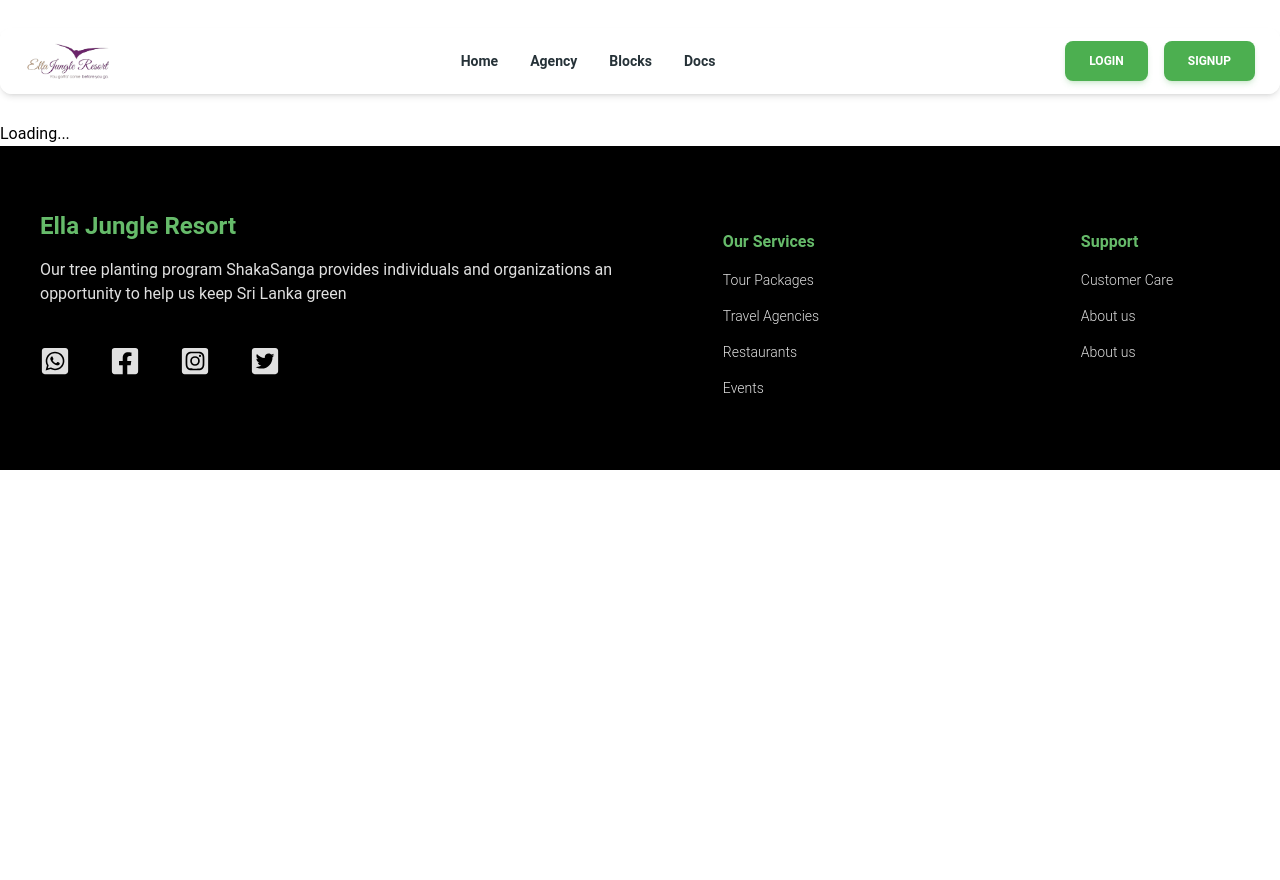
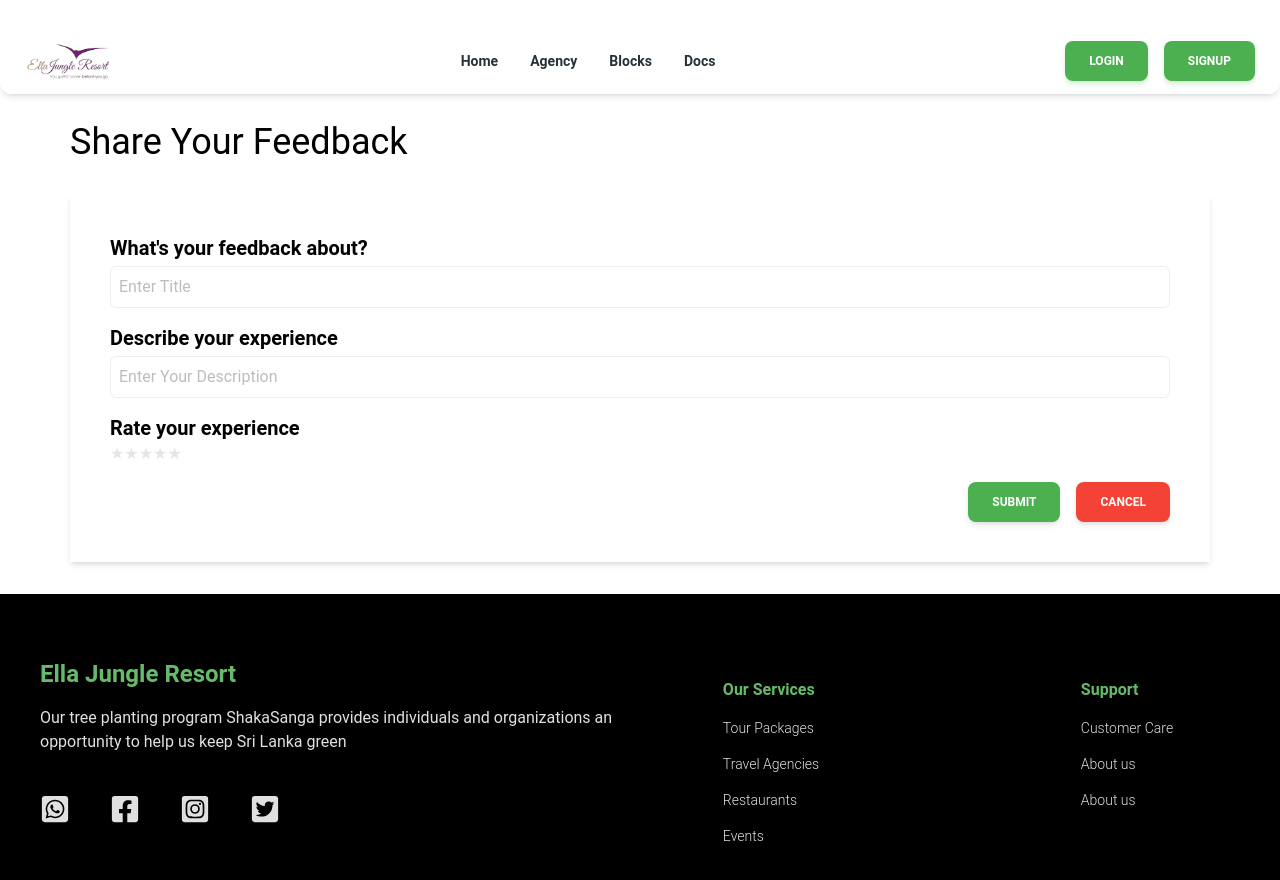
Before and after one commit to dananjayaabeytd/Ella-Jungle-Resort-Web-App, a React (Create React App) app in the folder frontend/: page /addfeedback in a window 1280 px wide. Shown: the top 880 px of the page. Before the commit the page ends 800 px from the top, so only its background shows below. Built offline with nearby package versions, Linux system fonts and the light colour scheme; no server answers; what javascript-time-ago would draw is missing.

Commit message:
hotel feedback frontend (create/read/delete)

```diff
--- /dev/null
+++ b/frontend/src/pages/feedback/components/AddFeedback.jsx
@@ -0,0 +1,85 @@
+import React, { useState } from "react";
+import axios from "axios";
+import StarRating from "./StarRating";
+import { Button } from '@material-tailwind/react';
+import { Link } from "react-router-dom";
+
+const starStyles = {
+  marginRight: "3px",
+  color: "#ffc107",
+  fontSize: "6rem", // Adjust star size
+};
+
+const AddFeedback = () => {
+  const [fbtitle, setTitle] = useState("");
+  const [fbdescription, setDescription] = useState("");
+  const [rating, setRating] = useState(0);
+
+  function sendData(e) {
+    e.preventDefault();
+
+    const newFeedback = {
+      fbtitle,
+      fbdescription,
+      rating
+    };
+
+    axios
+      .post("http://localhost:5000/api/feedbacks/addfeedback", newFeedback)
+      .then(() => {
+        alert("Feedback Added.");
+        setTitle("");
+        setDescription("");
+        setRating(0); // Reset the rating after submitting feedback
+      })
+      .catch((err) => {
+        alert(err);
+      });
+  }
+
+  return (
+    <div className="container mx-auto relative">
+      <div className="flex justify-between items-center mb-8">
+        <h1 className="text-4xl">Share Your Feedback</h1>
+      </div>
+      <form onSubmit={sendData}>
+        <div className="mb-8 p-10 shadow-md relative">
+          <div className="mb-4">
+            <label htmlFor="title" className="block text-xl font-bold">What's your feedback about?</label>
+            <input
+              type="text"
+              id="title"
+              className="block w-full mt-1 p-2 border rounded-md"
+              placeholder="Enter Title"
+              value={fbtitle}
+              onChange={(e) => setTitle(e.target.value)}
+            />
+          </div>
+          <div className="mb-4">
+            <label htmlFor="description" className="block text-xl font-bold">Describe your experience</label>
+            <input
+              type="text"
+              id="description"
+              className="block w-full mt-1 p-2 border rounded-md"
+              placeholder="Enter Your Description"
+              value={fbdescription}
+              onChange={(e) => setDescription(e.target.value)}
+            />
+          </div>
+          <div className="mb-4">
+            <label htmlFor="rating" className="block text-xl font-bold">Rate your experience</label>
+            <StarRating rating={rating} onRatingChange={setRating} />
+          </div>
+          <div className="flex justify-end space-x-4">
+            <Button type="submit" className="btn btn-primary bg-green-500">Submit</Button>
+            <Link to="/Feedback" className="no-underline">
+              <Button className="btn btn-secondary bg-red-500">Cancel</Button>
+            </Link>
+          </div>
+        </div>
+      </form>
+    </div>
+  );
+};
+
+export default AddFeedback;
--- /dev/null
+++ b/frontend/src/pages/feedback/components/AllFeedback.jsx
@@ -0,0 +1,77 @@
+import React, { useState, useEffect } from "react";
+import axios from "axios";
+import { Link } from "react-router-dom";
+import DeleteFeedback from "./DeleteFeedback";
+import { Button } from '@material-tailwind/react';
+
+const starStyles = {
+  marginRight: "3px",
+  color: "#ffc107",
+  fontSize: "1.5rem", // Adjust star size
+};
+
+const renderStarRating = (rating) => {
+  const stars = [];
+  for (let i = 0; i < 5; i++) {
+    if (i < rating) {
+      stars.push(<span key={i} style={starStyles}>★</span>);
+    } else {
+      stars.push(<span key={i} style={starStyles}>☆</span>);
+    }
+  }
+  return stars;
+};
+
+const AllFeedback = () => {
+  const [allFeedback, setFeedback] = useState([]);
+
+  useEffect(() => {
+    function getFeedback() {
+      axios.get("http://localhost:5000/api/feedbacks/")
+        .then((res) => {
+          setFeedback(res.data);
+        })
+        .catch((err) => {
+          alert(err.message);
+        });
+    }
+
+    getFeedback();
+  }, []);
+
+  const handleDeleteFeedback = async (feedbackId) => {
+    try {
+      await axios.delete(`http://localhost:5000/api/feedbacks/deletefeedback/${feedbackId}`);
+      setFeedback(allFeedback.filter(feedback => feedback._id !== feedbackId));
+      alert("Feedback deleted successfully!");
+    } catch (error) {
+      console.error("Error deleting Feedback.", error.message);
+      alert("Error deleting feedback. Please try again.");
+    }
+  };
+
+  return (
+    <div className="container mx-auto relative">
+      <div className="flex justify-between items-center mb-8">
+        <h1 className="text-4xl">All Feedback</h1>
+        <Link to="/AddFeedback" className="no-underline">
+          <Button className="btn btn-primary bg-green-500">Enter Feedback</Button>
+        </Link>
+      </div>
+      <ul className="list-none p-0">
+        {allFeedback && allFeedback.map((feedback) => (
+          <li key={feedback._id} className="mb-8 p-10 shadow-md relative"> {/* Decrease margin */}
+            <h3 className="mb-4 font-bold text-2xl">{feedback.fbtitle}</h3> {/* Increase title size */}
+            <p className="font-bold">{feedback.fbdescription}</p>
+            <div className="mt-4">
+              <span className="font-bold"></span> {renderStarRating(feedback.rating)}
+            </div>
+            <DeleteFeedback feedbackId={feedback._id} onDeleteFeedback={() => handleDeleteFeedback(feedback._id)} />
+          </li>
+        ))}
+      </ul>
+    </div>
+  );
+};
+
+export default AllFeedback;
--- /dev/null
+++ b/frontend/src/pages/feedback/components/DeleteFeedback.jsx
@@ -0,0 +1,31 @@
+import React from "react";
+import axios from "axios";
+import { Button } from '@material-tailwind/react';
+
+const DeleteFeedback = ({ feedbackId, onDeleteFeedback }) => {
+
+  const handleDelete = async () => {
+    try {
+      await axios.delete(`http://localhost:5000/api/feedbacks/deletefeedback/${feedbackId}`);
+      onDeleteFeedback();
+      alert("Feedback deleted successfully!");
+    } catch (error) {
+      console.error("Error deleting Feedback.", error.message);
+      alert("Error deleting feedback. Please try again.");
+    }
+  };
+
+  return (
+    <div className="flex justify-end">
+      <Button
+        type="button"
+        className="btn btn-secondary bg-red-500"
+        onClick={handleDelete}
+      >
+        Delete
+      </Button>
+    </div>
+  );
+};
+
+export default DeleteFeedback;
--- /dev/null
+++ b/frontend/src/pages/feedback/components/StarRating.jsx
@@ -0,0 +1,27 @@
+import React from "react";
+
+const StarRating = ({ rating, onRatingChange }) => {
+  const stars = [];
+
+  // Function to handle click event on a star
+  const handleStarClick = (index) => {
+    // Increment the index by 1 as ratings start from 1
+    onRatingChange(index + 1);
+  };
+
+  for (let i = 0; i < 5; i++) {
+    stars.push(
+      <span
+        key={i}
+        style={{ cursor: "pointer", color: i < rating ? "#ffc107" : "#e4e5e9" }}
+        onClick={() => handleStarClick(i)}
+      >
+        ★
+      </span>
+    );
+  }
+
+  return <div>{stars}</div>;
+};
+
+export default StarRating;
```
Also changed, not shown: frontend/src/index.js (+10 -0 lines).
